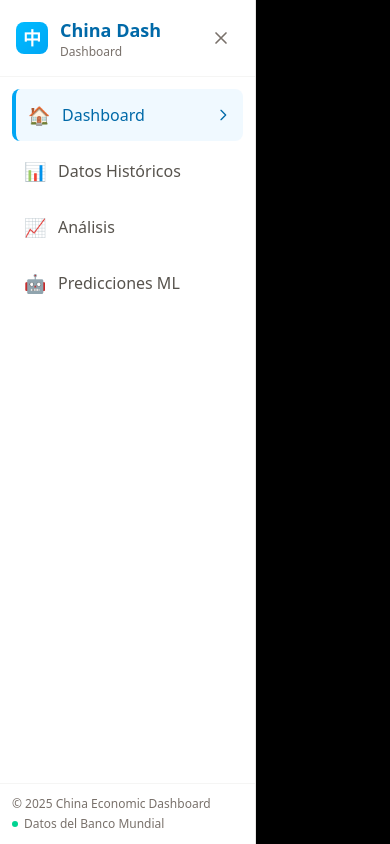
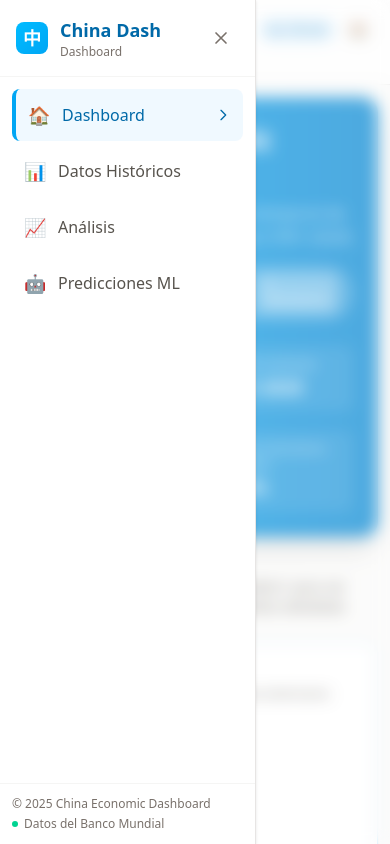
Before and after one commit to DalejandroMorin/China-Analytics, a React app in the folder frontend/: page / in a window 390 px wide. Both pictures are taken after a click on the button "Abrir menú". Shown: the top 844 px of the page. Built offline with nearby package versions, Linux system fonts and the light colour scheme; no server answers; the HTML template or start-up script is replaced by a standard one.

Commit message:
Make dashboard more responsive

```diff
--- a/frontend/src/components/Layout/AppLayout.tsx
+++ b/frontend/src/components/Layout/AppLayout.tsx
@@ -1,4 +1,4 @@
-// src/components/Layout/AppLayout.tsx - VERSIÓN RESPONSIVE COMPLETA
+// src/components/Layout/AppLayout.tsx - CON OVERLAY BLANCO TRANSPARENTE
 import type { ReactNode } from 'react';
 import { useState, useEffect } from 'react';
 import { Link, useLocation } from 'react-router-dom';
@@ -33,6 +33,7 @@ const AppLayout = ({ children }: AppLayoutProps) => {
     }
   }, [location.pathname, isMobile]);
 
+  // CORREGIDO: Quitamos los emojis duplicados del label
   const navItems = [
     { path: '/', label: 'Dashboard', color: 'sky', icon: '🏠' },
     { path: '/datos', label: 'Datos Históricos', color: 'blue', icon: '📊' },
@@ -47,12 +48,26 @@ const AppLayout = ({ children }: AppLayoutProps) => {
     }
   };
 
+  // Mapear colores a clases Tailwind para evitar advertencias
+  const getColorClasses = (color: string, isActive: boolean) => {
+    if (!isActive) return 'text-stone-600 hover:bg-stone-50 hover:text-stone-800';
+
+    const colorMap: Record<string, string> = {
+      'sky': 'bg-sky-50 text-sky-700 border-l-4 border-sky-500',
+      'blue': 'bg-blue-50 text-blue-700 border-l-4 border-blue-500',
+      'emerald': 'bg-emerald-50 text-emerald-700 border-l-4 border-emerald-500',
+      'violet': 'bg-violet-50 text-violet-700 border-l-4 border-violet-500',
+    };
+
+    return colorMap[color] || 'bg-sky-50 text-sky-700 border-l-4 border-sky-500';
+  };
+
   return (
     <div className="min-h-screen bg-stone-50 flex">
-      {/* Overlay para móvil (solo visible cuando sidebar está abierto) */}
+      {/* Overlay para móvil - BLANCO TRANSPARENTE COMO EN MODAL */}
       {sidebarOpen && isMobile && (
         <div
-          className="fixed inset-0 bg-black bg-opacity-50 z-40 md:hidden"
+          className="fixed inset-0 bg-white/30 backdrop-blur-sm z-40 md:hidden"
           onClick={handleOverlayClick}
         />
       )}
@@ -91,11 +106,11 @@ const AppLayout = ({ children }: AppLayoutProps) => {
           </div>
         </div>
 
-        {/* Navegación */}
+        {/* Navegación - CORREGIDO: Solo un emoji por item */}
         <nav className="p-3 md:p-4 space-y-1">
           {navItems.map((item) => {
             const isActive = location.pathname === item.path;
-            const colorClass = `bg-${item.color}-50 text-${item.color}-700 border-l-4 border-${item.color}-500`;
+            const colorClass = getColorClasses(item.color, isActive);
             const inactiveClass = 'text-stone-600 hover:bg-stone-50 hover:text-stone-800';
 
             return (
@@ -105,7 +120,9 @@ const AppLayout = ({ children }: AppLayoutProps) => {
                 className={`flex items-center px-3 md:px-4 py-3 rounded-lg transition-all ${isActive ? colorClass : inactiveClass}`}
                 onClick={() => isMobile && setSidebarOpen(false)}
               >
+                {/* Solo un emoji aquí */}
                 <span className="text-lg md:text-xl mr-3 flex-shrink-0">{item.icon}</span>
+                {/* Texto sin emoji */}
                 <span className="font-medium truncate">{item.label}</span>
                 {isActive && (
                   <span className="ml-auto flex-shrink-0">
```
